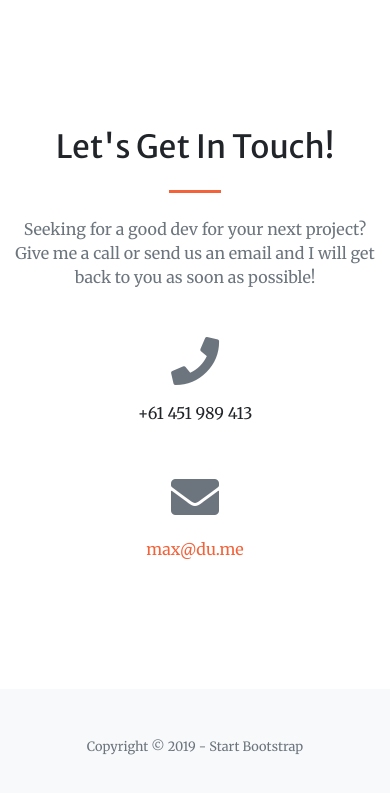
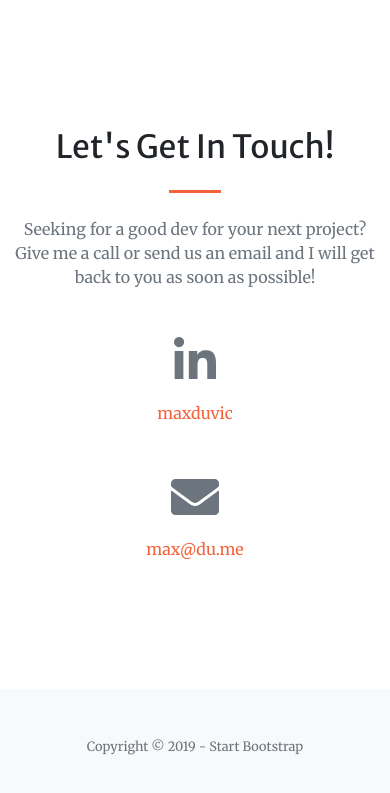
Before and after one commit to kimchirice/KIMCHIRICE.GITHUB.IO, a website with bundled scripts: page index.html in a window 390 px wide. Shown: the part 2481-3274 px from the top of the page. Built offline with nearby package versions, Linux system fonts and the light colour scheme.

Commit message:
remove phone number, add linkedin

```diff
--- a/index.html
+++ b/index.html
@@ -139,7 +139,7 @@
           </a>
         </div>
         <div class="col-lg-6 col-sm-6">
-          <a class="portfolio-box" href="img/portfolio/fullsize/2.jpg">
+          <a class="portfolio-box" href="img/portfolio/fullsize/1.jpg">
             <img class="img-fluid" src="img/portfolio/thumbnails/2.jpg" alt="">
             <div class="portfolio-box-caption">
               <div class="project-category text-white-50">
@@ -173,8 +173,8 @@
       </div>
       <div class="row">
         <div class="col-lg-4 ml-auto text-center mb-5 mb-lg-0">
-          <i class="fas fa-phone fa-3x mb-3 text-muted"></i>
-          <div>+61 451 989 413</div>
+          <i class="fab fa-linkedin-in fa-3x mb-3 text-muted"></i>
+          <a class="d-block" href="https://www.linkedin.com/in/maxduvic/">maxduvic</a>
         </div>
         <div class="col-lg-4 mr-auto text-center">
           <i class="fas fa-envelope fa-3x mb-3 text-muted"></i>
```
Also changed, not shown: img/portfolio/fullsize/nautibnb-screenshot copy.jpg (deleted).
